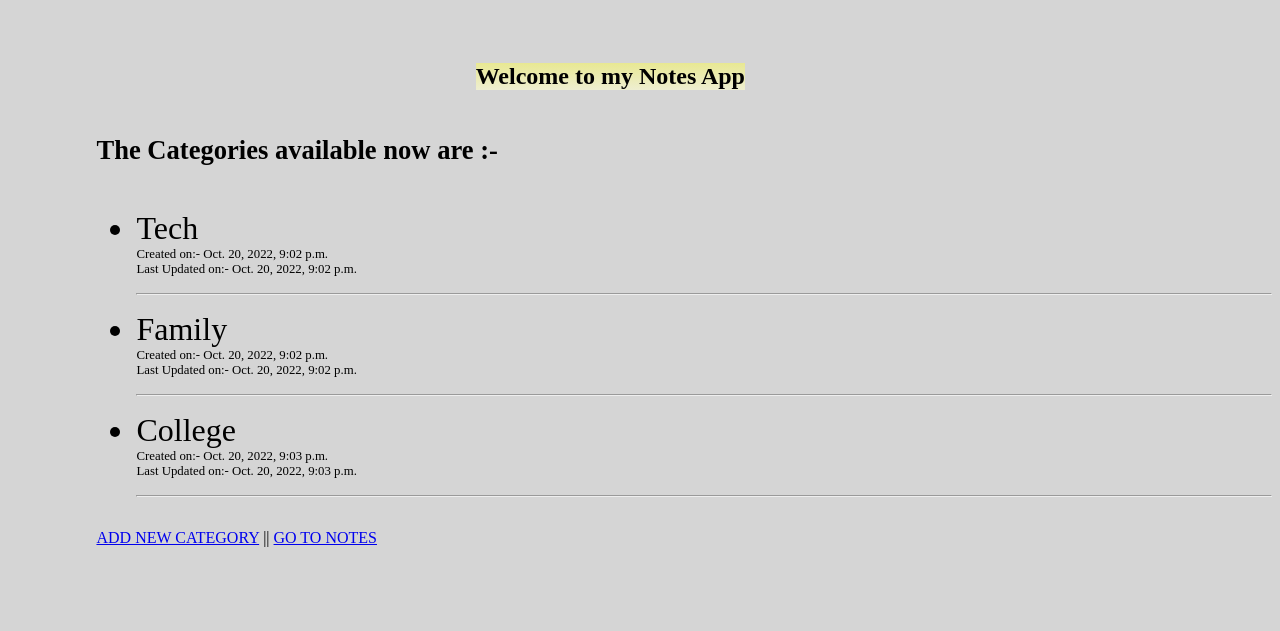
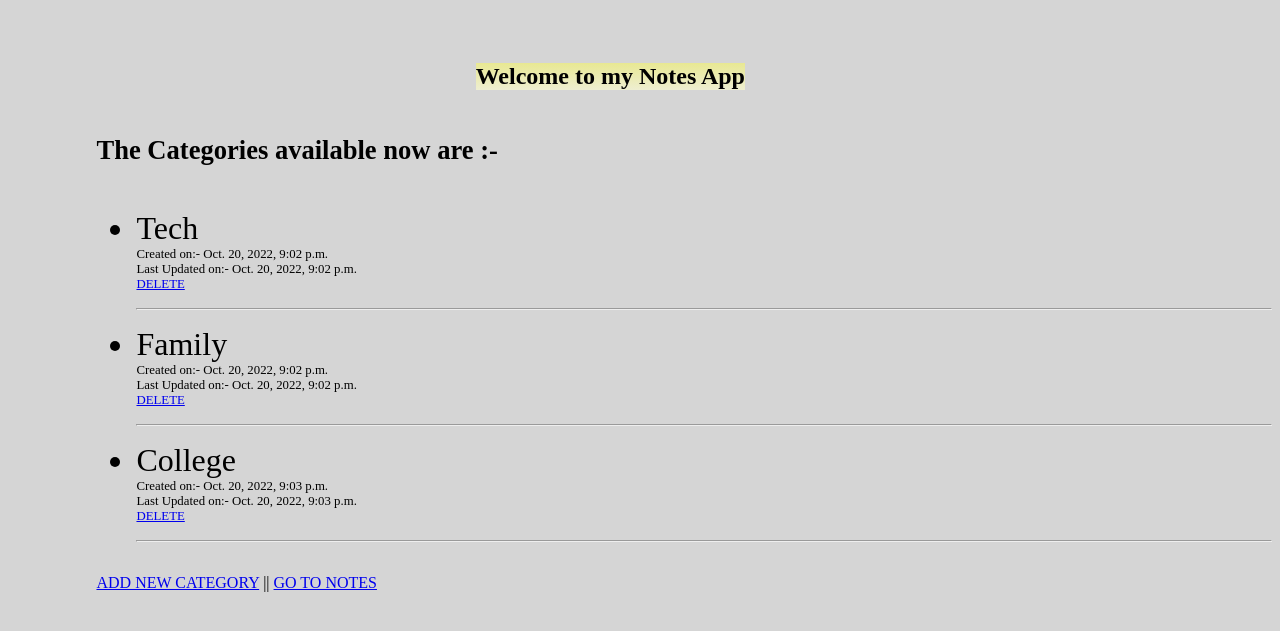
Before and after one commit to Tech-Shreyansh/TODO_LIST, a Django app: page / in a window 1280 px wide. Shown: the top 631 px of the page. Run offline with Django 4.2, Linux system fonts and the light colour scheme; data comes from the database, SQL or seed files in the repository; both versions use the stored data as it was after the commit.

Commit message:
added the option of deletion

```diff
--- /dev/null
+++ b/note/templates/note/del_cat.html
@@ -0,0 +1,6 @@
+<form class="btn" method="POST" action="">
+    {% csrf_token %}
+    <p>ARE YOU SURE YOU WANT TO DELETE THIS ?? </p>
+    <a href="{% url 'home' %}">GO BACK</a>
+    <input type="submit" value="Confirm" />
+</form>
--- /dev/null
+++ b/note/templates/note/delete.html
@@ -0,0 +1,6 @@
+<form class="btn" method="POST" action="">
+    {% csrf_token %}
+    <p>ARE YOU SURE YOU WANT TO DELETE THIS ?? </p>
+    <a href="{% url 'notes' %}">GO BACK</a>
+    <input type="submit" value="Confirm" />
+</form>
--- a/note/templates/note/home.html
+++ b/note/templates/note/home.html
@@ -19,6 +19,10 @@
     .time{
         font-size: 40%;
     }
+
+    #del{
+        font-size: 40%;
+    }
 </style>
 
 <div>
@@ -28,7 +32,7 @@
         <ul>
             {% for categ in cat %}
             <div>
-            <li>{{categ.category}}<br> <div class="time">Created on:- {{categ.time_created}}</div><div class="time">Last Updated on:- {{categ.time_updated}}</div> <hr></li>
+            <li>{{categ.category}}<br> <div class="time">Created on:- {{categ.time_created}}</div><div class="time">Last Updated on:- {{categ.time_updated}}</div> <a id="del" href="{% url 'catdelete' categ.id %}">DELETE</a><hr></li>
             </div>
             {% endfor %}
         </ul>
--- a/note/templates/note/notes.html
+++ b/note/templates/note/notes.html
@@ -28,7 +28,7 @@
     <li class="items" class="time">Created on:- {{des.time}}</li>
     <li class="items" class="time">Last Updated on:- {{des.time_updated}}</li>
     </ul>
-    <a href="{% url 'noteupdate' des.id %}">EDIT</a>
+    <a href="{% url 'noteupdate' des.id %}">EDIT</a> || <a href="{% url 'notedelete' des.id %}">DELETE</a>
     <hr>
     {% endfor %}
 </div>
--- a/note/urls.py
+++ b/note/urls.py
@@ -4,8 +4,10 @@ from . import views
 urlpatterns = [
     path("",views.Home, name="home"),
     path("add/",views.add_cat, name="add"),
+    path("del/<str:i>/", views.catdelete, name="catdelete"),
     path("notes/", views.notes, name="notes"),
     path("noteadd/", views.noteadd, name="noteadd"),
     path("noteupdate/<str:i>/", views.noteupdate, name="noteupdate"),
+    path("notedelete/<str:i>/", views.notedelete, name="notedelete"),
     path("topicadd/", views.topicadd, name="topicadd"),
 ]
--- a/note/views.py
+++ b/note/views.py
@@ -18,6 +18,13 @@ def add_cat(request):
             return redirect('home')
     context = {'addcat' : form}
     return render(request, "note/add_cat.html", context)
+
+def catdelete(request, i):
+    cat = category.objects.get(id=i)
+    if request.method == 'POST':
+        cat.delete()
+        return redirect('home')
+    return render(request, "note/del_cat.html")
 
 def notes(request):
     des= description.objects.all()
@@ -46,6 +53,13 @@ def noteupdate(request, i):
     context ={'noteupdate' : form}
     return render(request, "note/note_add.html", context)
 
+def notedelete(request, i):
+    note = description.objects.get(id=i)
+    if request.method == 'POST':
+        note.delete()
+        return redirect('notes')
+    return render(request, "note/delete.html")
+
 def topicadd(request):
     form = topicform()
     if request.method == 'POST':
```
Also changed, not shown: db.sqlite3.
